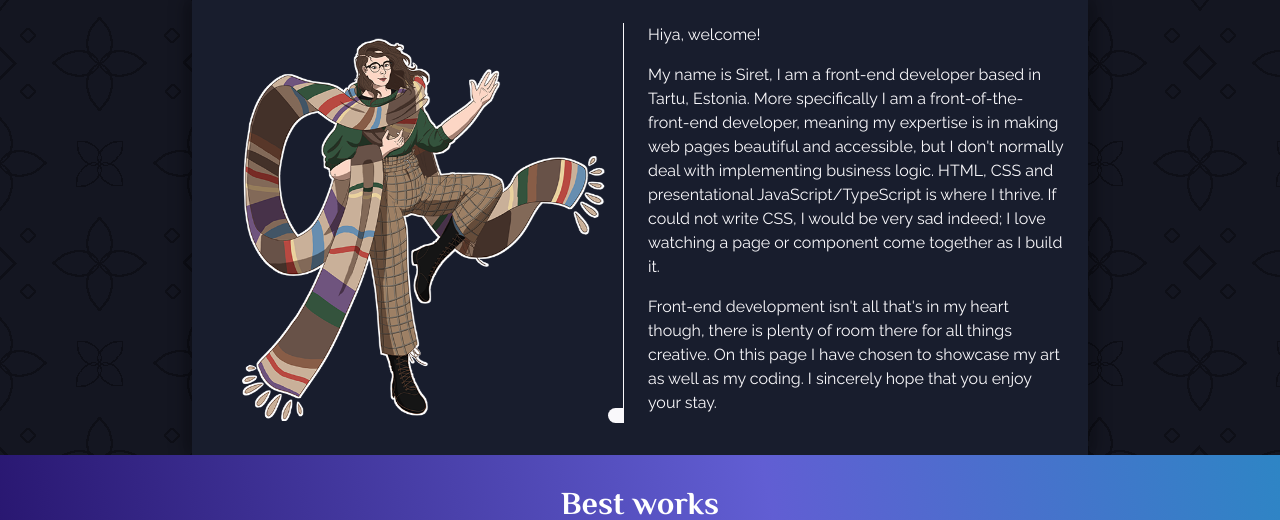
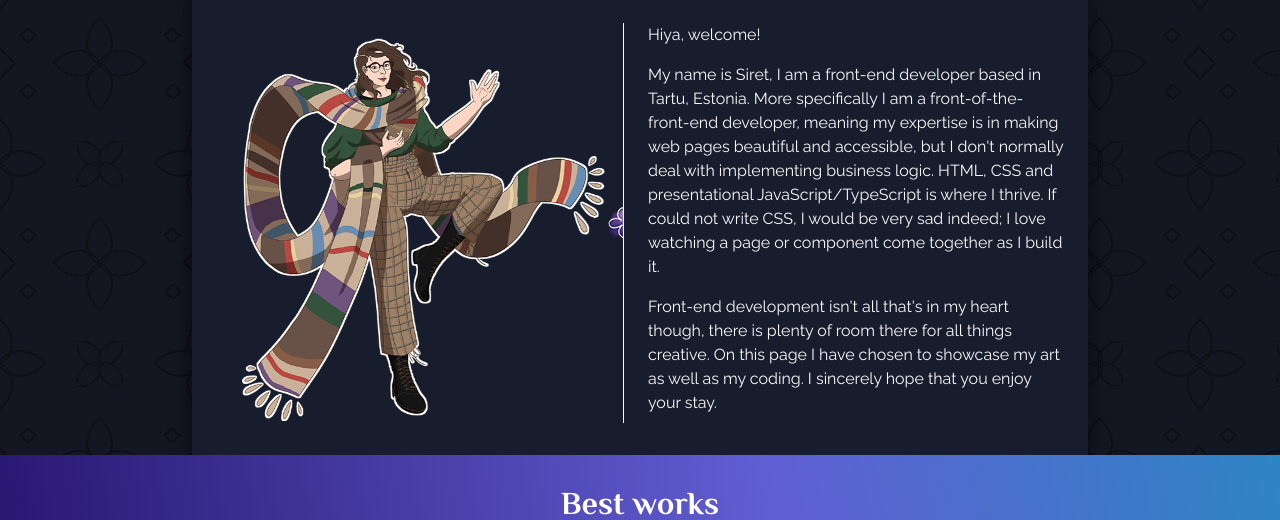
Before and after one commit to sireteller/portfolio-site, a PHP site: page / in a window 1280 px wide. Shown: the part 337-857 px from the top of the page. Run offline with PHP 8.4, Linux system fonts and the light colour scheme; some libraries are stand-ins or nearby versions; some web fonts are replaced.

Commit message:
feat(switcheroo): update resizing logic & styles

```diff
--- a/components/switcheroo/switcheroo.css
+++ b/components/switcheroo/switcheroo.css
@@ -11,22 +11,43 @@
 	position: relative;
 }
 
-.switcheroo-resizer {
+.switcheroo__dragger {
+	align-items: center;
+	background-color: transparent;
+	border: 0;
+	cursor: grab;
+	display: flex;
+	height: 100%;
+	justify-content: center;
+	padding: 0;
+	position: absolute;
+	right: 0;
+	width: 24px;
+	z-index: 3;
+}
+
+.switcheroo__dragger:active {
+	cursor: grabbing;
+}
+
+.switcheroo__resizer {
 	border-right: 1px solid var(--color-text-general);
 	height: 100%;
 	max-width: 100%;
 	overflow: hidden;
 	position: relative;
-	resize: horizontal;
 	z-index: 1;
 }
 
-.switcheroo-resizer::-webkit-resizer {
-	background-color: var(--color-text-general);
-	border-radius: 100% 0 0 100%;
+.switcheroo__resizer::after {
+	content: url("./assets/handle.png");
+	position: absolute;
+	/* The lilac is 32 x 32, hence the 16px offset to center it */
+	right: -16px;
+	top: calc(50% - 16px);
 }
 
-.switcheroo-top-img {
+.switcheroo__top-img {
 	background-color: var(--color-general-bg-primary);
 	height: 100%;
 	padding: 5px 0 5px 24px;
@@ -36,13 +57,13 @@
 	width: var(--max-width-content);
 }
 
-.switcheroo-bottom-img img,
-.switcheroo-top-img img {
+.switcheroo__bottom-img img,
+.switcheroo__top-img img {
 	animation: var(--animation-preset-idle);
 	height: 100%;
 }
 
-.switcheroo-bottom-img {
+.switcheroo__bottom-img {
 	height: 100%;
 	left: 0;
 	padding: 5px 0 5px 24px;
--- a/components/switcheroo/switcheroo.js
+++ b/components/switcheroo/switcheroo.js
@@ -1,6 +1,9 @@
+let draggerEl;
 let parentEl;
 let resizerEl;
-let windowHasScrollListener;
+
+let pointerMoveListener = new AbortController();
+const scrollListener = new AbortController();
 
 class SweetSwitcheroo extends HTMLElement {
 	constructor() {
@@ -8,36 +11,39 @@ class SweetSwitcheroo extends HTMLElement {
 	}
 
 	connectedCallback() {
+		// TODO a11y - keyboard & screen reader
 		this.innerHTML = `
         <div class="switcheroo">
-            <div class="switcheroo-resizer">
-                <div class="switcheroo-top-img">
+			<button class="switcheroo__dragger" aria-label="Drag me"></button>
+            <div class="switcheroo__resizer">
+                <div class="switcheroo__top-img">
                     <img src="./components/switcheroo/assets/intro-image__drawing.png" alt="A cartoony illustration of me"/>
                 </div>
             </div>
-            <div class="switcheroo-bottom-img">
+            <div class="switcheroo__bottom-img">
                 <img src="./components/switcheroo/assets/intro-image__photo.png" alt="A photograph of me"/>
             </div>
         </div>
         `;
 
+		draggerEl = this.querySelector(".switcheroo__dragger");
 		parentEl = this.parentElement;
-		resizerEl = this.querySelector(".switcheroo-resizer");
+		resizerEl = this.querySelector(".switcheroo__resizer");
 
 		this.updateMaxWidth();
 		window.addEventListener("resize", this.updateMaxWidth);
 
+		draggerEl.style.visibility = "hidden";
 		if (resizerEl.getBoundingClientRect().bottom <= window.innerHeight) {
 			this.animate();
 		} else {
-			window.addEventListener("scroll", this.animate);
-			windowHasScrollListener = true;
+			window.addEventListener("scroll", this.animate, { signal: scrollListener.signal });
 		}
 	}
 
 	updateMaxWidth = () => {
 		if (parentEl.className === "grid-duo") {
-			const parentCompStyle = window.getComputedStyle(parentEl);
+			const parentCompStyle = getComputedStyle(parentEl);
 
 			resizerEl.style.maxWidth = `${
 				document.documentElement.clientWidth > 720
@@ -52,9 +58,52 @@ class SweetSwitcheroo extends HTMLElement {
 		if (resizerEl.getBoundingClientRect().bottom <= window.innerHeight) {
 			resizerEl.style.animation = "2500ms 1 100ms normal sneak-peek";
 
-			window.removeEventListener("scroll", this.animate);
-			windowHasScrollListener = false;
+			scrollListener.abort();
+
+			setTimeout(this.setUpResizing, 2600);
 		}
+	};
+
+	setUpResizing = () => {
+		draggerEl.style.visibility = "visible";
+
+		/* Pointer events were recommended on MDN here https://developer.mozilla.org/en-US/docs/Web/API/Touch_events#:~:text=To%20support%20both%20touch%20and%20mouse%20across%20all%20types%20of%20devices%2C%20use%20pointer%20events%20instead.
+		   Supposedly it should support both mouse and touch, but it's super messy on mobile.
+		   TODO Requires further research what I can do here to support mobile */
+		draggerEl.addEventListener("pointerdown", () => {
+			pointerMoveListener = new AbortController();
+
+			document.addEventListener("pointermove", (e) => this.resize(e), {
+				signal: pointerMoveListener.signal,
+			});
+		});
+
+		document.addEventListener("pointerup", () => {
+			pointerMoveListener.abort();
+		});
+
+		document.addEventListener("pointercancel", () => {
+			pointerMoveListener.abort();
+		});
+	};
+
+	resize = (event) => {
+		const draggedWidth = event.clientX - resizerEl.getBoundingClientRect().left;
+		const maxWidth = parseFloat(resizerEl.style.maxWidth);
+		let newWidth = draggedWidth;
+
+		if (draggedWidth > maxWidth) {
+			newWidth = maxWidth;
+		}
+
+		if (draggedWidth < 16) {
+			// 16 to make sure the lilac handle stays visible.
+			newWidth = 16;
+		}
+
+		resizerEl.style.width = `${newWidth}px`;
+		// The dragger is 24px wide, deducting 12 ensures that it's centered on the visible line.
+		draggerEl.style.left = `${newWidth - 12}px`;
 	};
 }
 
--- a/css/global.css
+++ b/css/global.css
@@ -12,13 +12,13 @@ a {
 }
 
 a::after {
+	background-color: var(--color-accent-bg);
+	bottom: -0.2em;
 	content: "";
+	height: 1px;
+	left: 0;
 	position: absolute;
-	bottom: -0.2em;
-	left: 0;
 	width: 0;
-	height: 1px;
-	background-color: var(--color-accent-bg);
 }
 
 a:hover::after {
```
Also changed, not shown: components/switcheroo/assets/handle.png (added).
